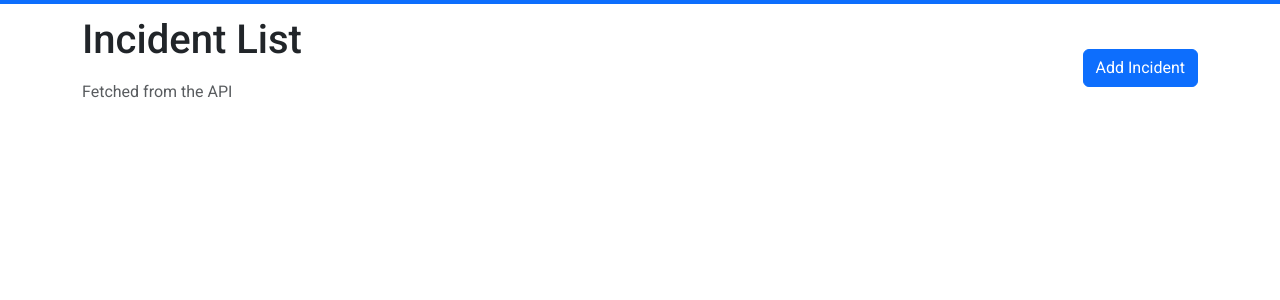
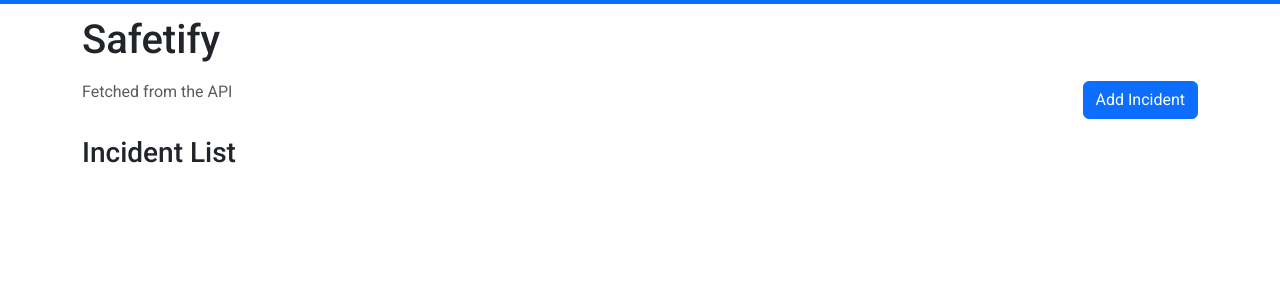
Before and after one commit to iMiebaka/Safetify, a Django app: page / in a window 1280 px wide. Shown: the top 300 px of the page. Run offline with Django 5.2, Linux system fonts and the light colour scheme; data that the repository does not hold is empty; parts of the project's set-up code (start-up, migrations or seed data) failed here and were passed over.

Commit message:
⚒️  :feat for project naming

```diff
--- a/incidents/templates/incidents/index.html
+++ b/incidents/templates/incidents/index.html
@@ -5,7 +5,6 @@
 {% block page_content %}
 <section class="d-flex justify-content-between align-items-start">
   <div>
-    <h1 class="mb-3">Incident List</h1>
     <p class="text-muted">Fetched from the API</p>
   </div>
   <button type="button" class="btn btn-primary align-self-center" data-bs-toggle="modal"
@@ -13,7 +12,11 @@
     Add Incident
   </button>
 </section>
-<div id="rows" class="list-group"></div>
+
+<section class="mt-3">
+  <h3 class="mb-3">Incident List</h3>
+  <div id="rows" class="list-group"></div>
+</section>
 
 <div class="modal fade" id="addIncidentModal" tabindex="-1" aria-labelledby="addIncidentModalLabel" aria-hidden="true">
   <div class="modal-dialog">
--- a/templates/base.html
+++ b/templates/base.html
@@ -38,7 +38,9 @@
   <div id="loadingBar" class="bg-primary"></div>
 
   <!-- Main Content -->
-  <div class="container">{% block page_content %}{% endblock %}</div>
+  <div class="container">
+    <h1 class="mb-3">Safetify</h1>
+    {% block page_content %}{% endblock %}</div>
 
   {% block extra_js %}{% endblock %}
   <script src="https://cdn.jsdelivr.net/npm/@popperjs/core@2.11.8/dist/umd/popper.min.js"
```
